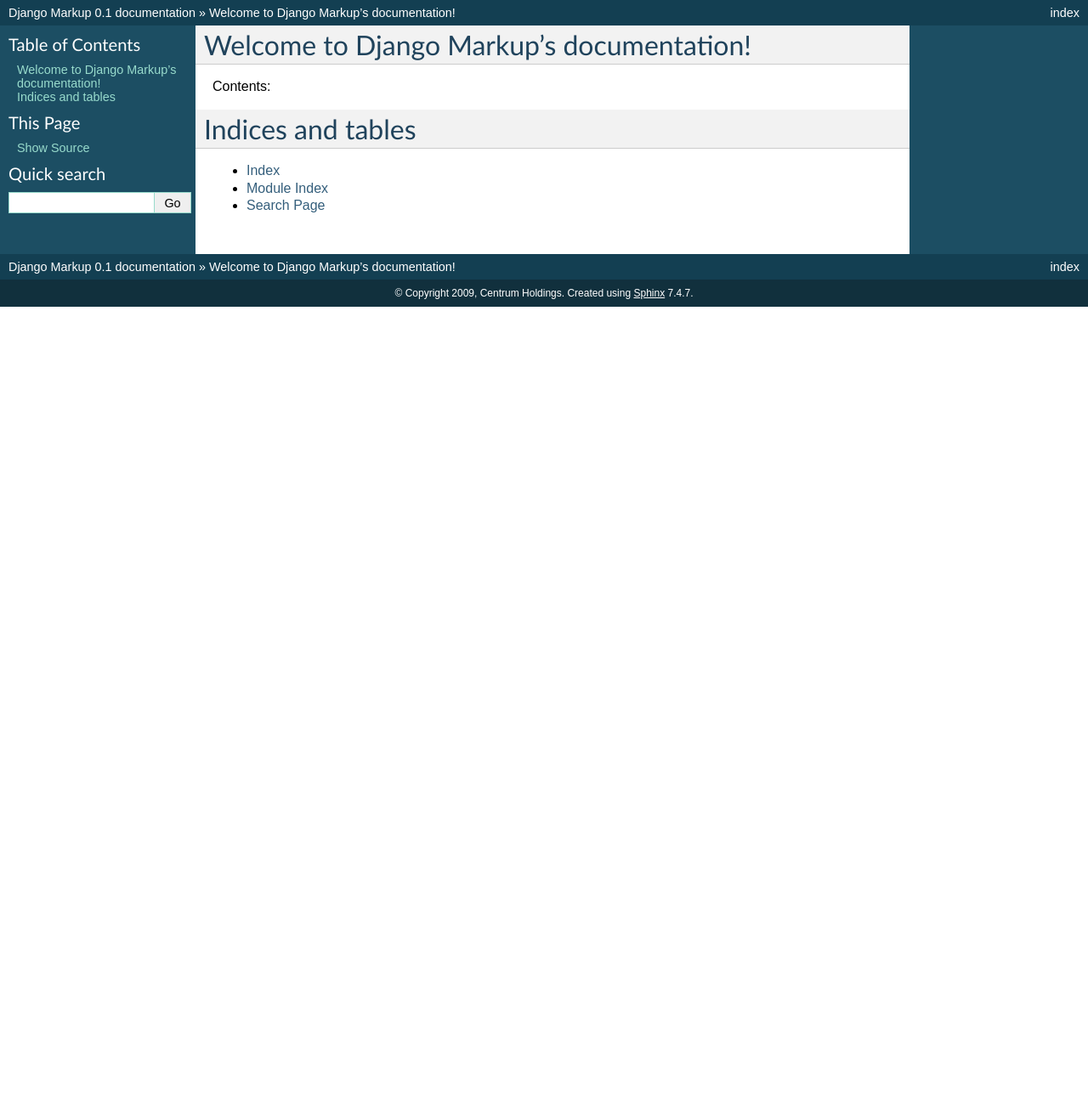
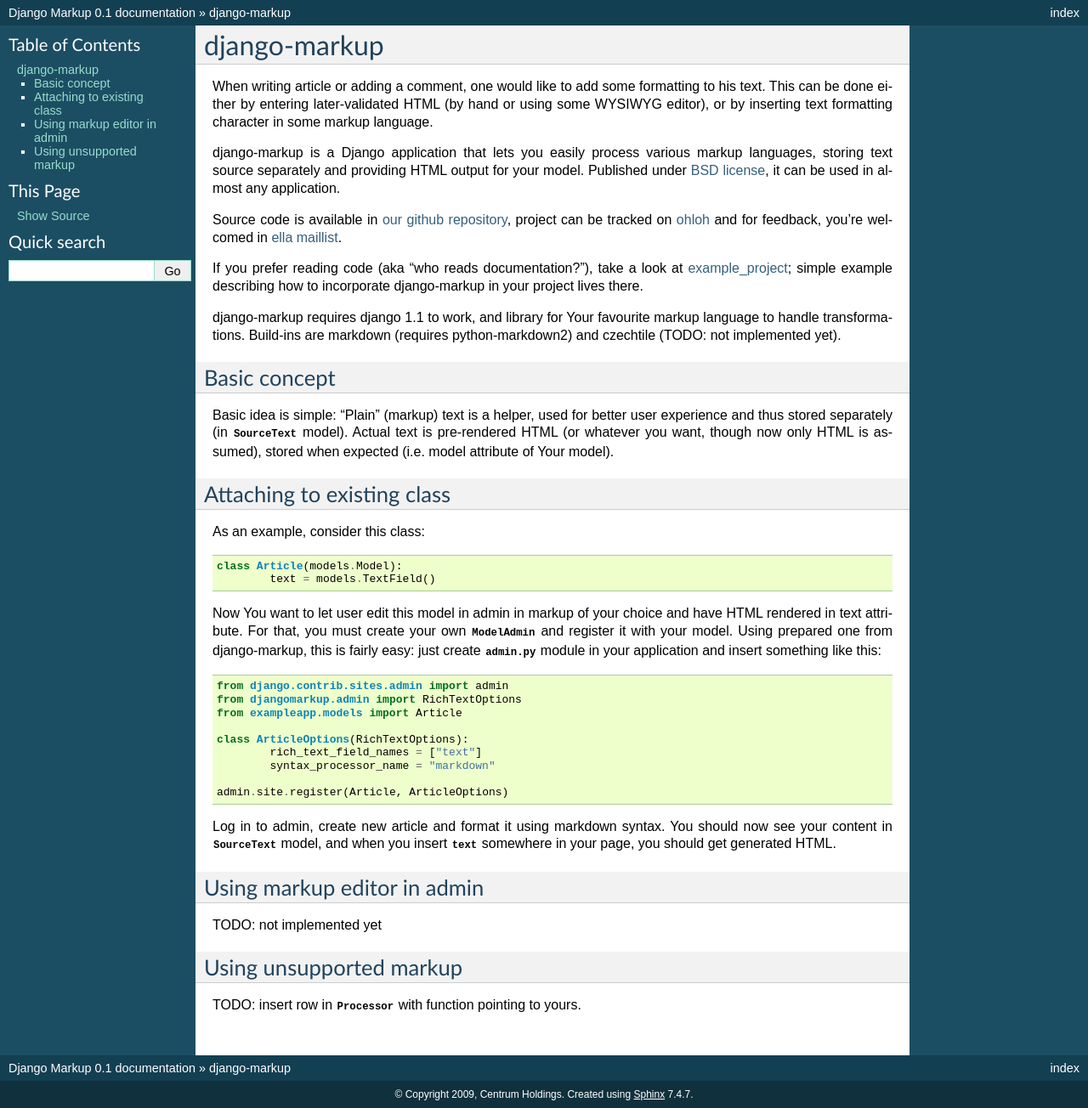
Before and after one commit to ella/django-markup, a Sphinx documentation site: the page built from docs/source/index.rst, in a window 1280 px wide. Shown: the whole page at 85% size. Built offline with Sphinx 7.4.7, drawn with Linux system fonts in a browser that asks for light colours; before the commit the page ends 900 px from its top, so only the background shows below that.

Commit message:
First version of documentation

```diff
--- a/docs/source/index.rst
+++ b/docs/source/index.rst
@@ -1,19 +1,56 @@
-.. Django Markup documentation master file, created by
-   sphinx-quickstart on Wed Apr 15 18:17:01 2009.
-   You can adapt this file completely to your liking, but it should at least
-   contain the root `toctree` directive.
+====================
+django-markup
+====================
 
-Welcome to Django Markup's documentation!
-=========================================
+When writing article or adding a comment, one would like to add some formatting to his text. This can be done either by entering later-validated HTML (by hand or using some WYSIWYG editor), or by inserting text formatting character in some markup language.
 
-Contents:
+django-markup is a Django application that lets you easily process various markup languages, storing text source separately and providing HTML output for your model. Published under `BSD license <http://www.opensource.org/licenses/bsd-license.php>`_, it can be used in almost any application.
+
+Source code is available in `our github repository <http://github.com/ella/django-markup/tree/master>`_, project can be tracked on `ohloh <https://www.ohloh.net/p/django-markup>`_ and for feedback, you're welcomed in `ella maillist <http://groups.google.com/group/ella-project>`_.
+
+If you prefer reading code (aka "who reads documentation?"), take a look at `example_project <http://github.com/ella/django-markup/tree/3ff050cb5e0f0e24ca6c9dff8385218ea80b7e6b/tests/example_project>`_; simple example describing how to incorporate django-markup in your project lives there.
+
+django-markup requires django 1.1 to work, and library for Your favourite markup language to handle transformations. Build-ins are markdown (requires python-markdown2) and czechtile (TODO: not implemented yet).
 
 .. toctree::
    :maxdepth: 2
 
-Indices and tables
-==================
+----------------------------
+Basic concept
+----------------------------
 
-* :ref:`genindex`
-* :ref:`modindex`
-* :ref:`search`
+Basic idea is simple: "Plain" (markup) text is a helper, used for better user experience and thus stored separately (in :class:`SourceText` model). Actual text is pre-rendered HTML (or whatever you want, though now only HTML is assumed), stored when expected (i.e. model attribute of Your model).
+
+----------------------------
+Attaching to existing class
+----------------------------
+
+As an example, consider this class: ::
+
+	class Article(models.Model):
+		text = models.TextField()
+
+Now You want to let user edit this model in admin in markup of your choice and have HTML rendered in text attribute. For that, you must create your own :class:`ModelAdmin` and register it with your model. Using prepared one from django-markup, this is fairly easy: just create :mod:`admin.py` module in your application and insert something like this: ::
+
+	from django.contrib.sites.admin import admin
+	from djangomarkup.admin import RichTextOptions
+	from exampleapp.models import Article
+
+	class ArticleOptions(RichTextOptions):
+		rich_text_field_names = ["text"]
+		syntax_processor_name = "markdown"
+
+	admin.site.register(Article, ArticleOptions)
+
+Log in to admin, create new article and format it using markdown syntax. You should now see your content in :class:`SourceText` model, and when you insert :attr:`text` somewhere in your page, you should get generated HTML.
+
+----------------------------
+Using markup editor in admin
+----------------------------
+
+TODO: not implemented yet
+
+----------------------------
+Using unsupported markup
+----------------------------
+TODO: insert row in :class:`Processor` with function pointing to yours.
```
